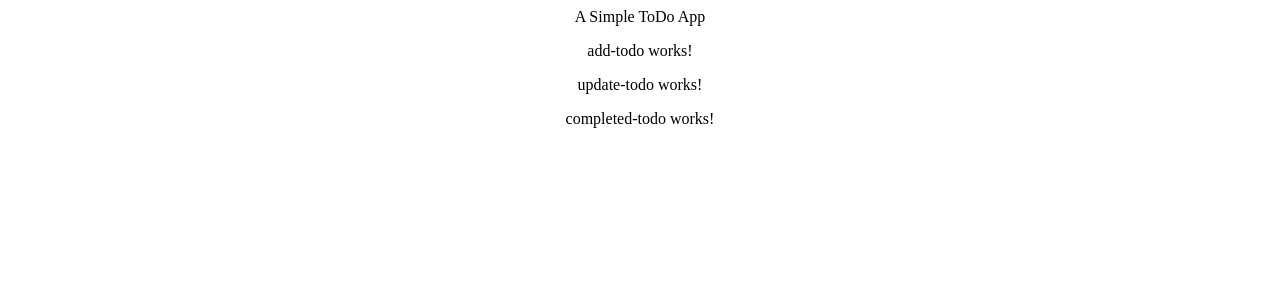
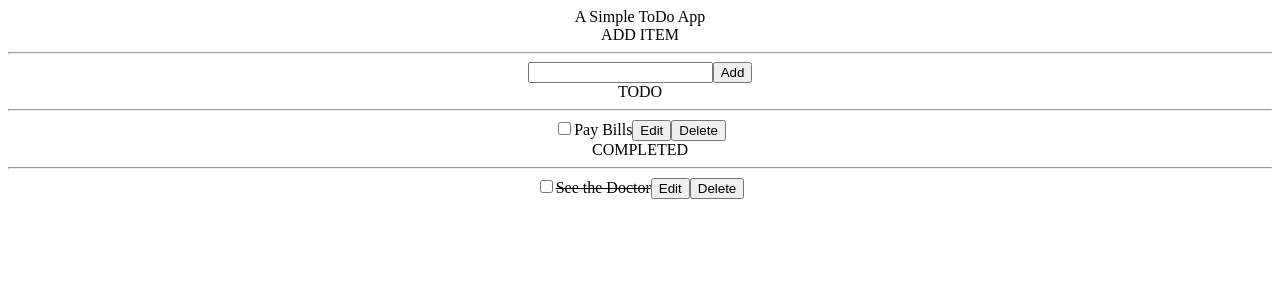
Before and after one commit to vikey913/todo-ui, an Angular app: page / in a window 1280 px wide. Shown: the top 300 px of the page. Built offline with nearby package versions, Linux system fonts and the light colour scheme.

Commit message:
Test Data for the WireFrame

```diff
--- a/src/app/modules/components/add-todo/add-todo.component.html
+++ b/src/app/modules/components/add-todo/add-todo.component.html
@@ -1,3 +1,7 @@
-<p>
-  add-todo works!
-</p>
+<div>
+  ADD ITEM
+  <hr/>
+
+  <input type="text" />
+  <button>Add</button>
+</div>
--- a/src/app/modules/components/completed-todo/completed-todo.component.html
+++ b/src/app/modules/components/completed-todo/completed-todo.component.html
@@ -1,3 +1,9 @@
-<p>
-  completed-todo works!
-</p>
+<div>
+  COMPLETED
+  <hr/>
+
+  <input type="checkbox" />
+  <span style="text-decoration: line-through">See the Doctor</span>
+  <button>Edit</button>
+  <button>Delete</button>
+</div>
--- a/src/app/modules/components/update-todo/update-todo.component.html
+++ b/src/app/modules/components/update-todo/update-todo.component.html
@@ -1,3 +1,9 @@
-<p>
-  update-todo works!
-</p>
+<div>
+  TODO
+  <hr/>
+
+  <input type="checkbox" />
+  <span>Pay Bills</span>
+  <button>Edit</button>
+  <button>Delete</button>
+</div>
```
